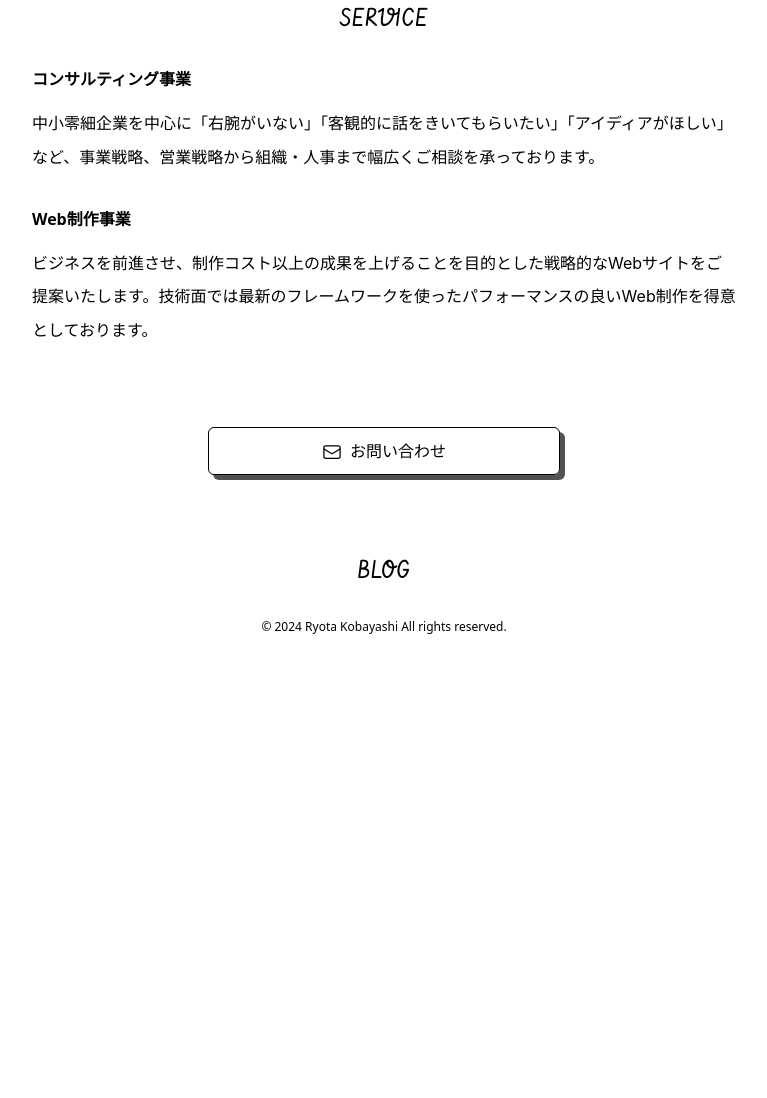
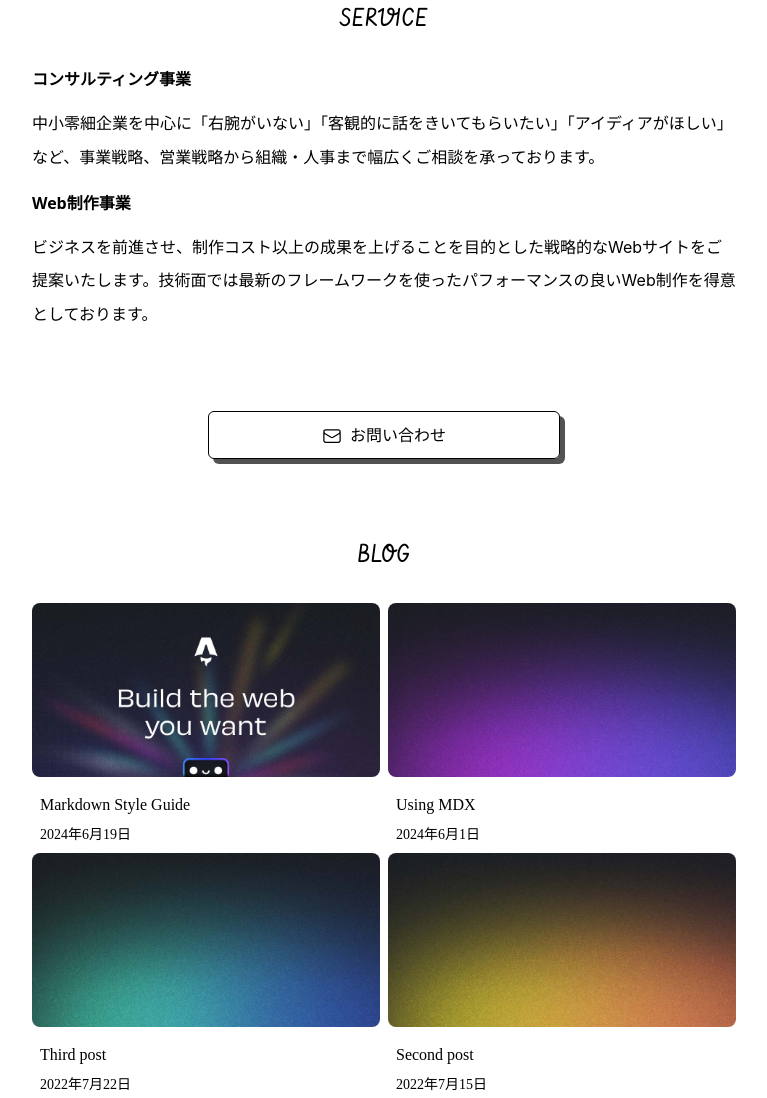
Before and after one commit to Ryota-Kobayashi/MySite, an Astro site: page / in a window 1280 px wide. Shown: the part 515-1613 px from the top of the page, without its empty margins (256-1023 px from the left). Before the commit the page ends 1150 px from the top, so only its background shows below. Built offline with nearby package versions, Linux system fonts and the light colour scheme; Astro itself is replaced by a stand-in of ours; a web font is replaced by a local one.

Commit message:
componentに切り出し

```diff
--- /dev/null
+++ b/src/components/BlogList.astro
@@ -0,0 +1,41 @@
+---
+import { getCollection } from "astro:content";
+import FormattedDate from "../components/FormattedDate.astro";
+
+const posts = (await getCollection("blog")).sort(
+  (a, b) => b.data.pubDate.valueOf() - a.data.pubDate.valueOf(),
+);
+---
+
+<ul class="grid md:grid-cols-2 gap-2">
+  {
+    posts.map((post) => (
+      <li>
+        <a href={`/blog/${post.slug}/`}>
+          <img
+            width={720}
+            height={360}
+            src={post.data.heroImage}
+            alt=""
+            class="rounded-lg"
+          />
+          <h4 class="font-Zenkaku ml-2 mt-4 mb-1">{post.data.title}</h4>
+          <span class="font-Zenkaku text-sm ml-2">
+            <FormattedDate date={post.data.pubDate} />
+          </span>
+        </a>
+        {post.data.tags && post.data.tags.length > 0 && (
+          <ul class="flex flex-wrap">
+            {post.data.tags.map((tag) => (
+              <a href={`/tags/${tag}/`}>
+                <li class="ml-2 mr-1 my-2 px-2 py-1 ring-1 ring-gray-400 rounded font-Zenkaku text-xs">
+                  # {tag}
+                </li>
+              </a>
+            ))}
+          </ul>
+        )}
+      </li>
+    ))
+  }
+</ul>
--- /dev/null
+++ b/src/components/ContactButton.astro
@@ -0,0 +1,21 @@
+<a href="/form">
+  <button
+    class="group relative block w-full md:w-1/2 mx-auto my-20 h-12 items-center justify-center overflow-hidden rounded-md border border-black bg-transparent px-6 font-medium transition-all duration-100 [box-shadow:5px_5px_rgb(82_82_82)] active:translate-x-[3px] active:translate-y-[3px] active:[box-shadow:0px_0px_rgb(82_82_82)]"
+    ><svg
+      class="h5 w-5 mr-2 inline-block align-text-bottom"
+      data-slot="icon"
+      fill="none"
+      stroke-width="1.5"
+      stroke="currentColor"
+      viewBox="0 0 24 24"
+      xmlns="http://www.w3.org/2000/svg"
+      aria-hidden="true"
+    >
+      <path
+        stroke-linecap="round"
+        stroke-linejoin="round"
+        d="M21.75 6.75v10.5a2.25 2.25 0 0 1-2.25 2.25h-15a2.25 2.25 0 0 1-2.25-2.25V6.75m19.5 0A2.25 2.25 0 0 0 19.5 4.5h-15a2.25 2.25 0 0 0-2.25 2.25m19.5 0v.243a2.25 2.25 0 0 1-1.07 1.916l-7.5 4.615a2.25 2.25 0 0 1-2.36 0L3.32 8.91a2.25 2.25 0 0 1-1.07-1.916V6.75"
+      ></path>
+    </svg>お問い合わせ</button
+  >
+</a>
--- a/src/consts.ts
+++ b/src/consts.ts
@@ -1,6 +1,16 @@
-// Place any global data in this file.
-// You can import this data from anywhere in your site by using the `import` keyword.
-
 export const SITE_TITLE = "小林 良太";
 export const SITE_DESCRIPTION =
   "福岡と大阪を中心にコンサルティング事業とWeb制作事業を行う小林 良太の個人サイト兼Blogです。Blogでは仕事で得た知見を中心に、仕事用に読んだ本の読書メモなどおそらく誰かのためになる情報を発信していきます。";
+
+export const SERVICES = [
+  {
+    title: "コンサルティング事業",
+    description:
+      "中小零細企業を中心に「右腕がいない」「客観的に話をきいてもらいたい」「アイディアがほしい」など、事業戦略、営業戦略から組織・人事まで幅広くご相談を承っております。",
+  },
+  {
+    title: "Web制作事業",
+    description:
+      "ビジネスを前進させ、制作コスト以上の成果を上げることを目的とした戦略的なWebサイトをご提案いたします。技術面では最新のフレームワークを使ったパフォーマンスの良いWeb制作を得意としております。",
+  },
+];
--- a/src/pages/index.astro
+++ b/src/pages/index.astro
@@ -1,8 +1,10 @@
 ---
+import { SITE_TITLE, SITE_DESCRIPTION, SERVICES } from "../consts";
+import { Image } from "astro:assets";
 import BaseHead from "../components/BaseHead.astro";
+import ContactButton from "../components/ContactButton.astro";
+import BlogList from "../components/BlogList.astro";
 import Footer from "../components/Footer.astro";
-import { SITE_TITLE, SITE_DESCRIPTION } from "../consts";
-import { Image } from "astro:assets";
 import Avator from "../images/avator.jpg";
 ---
 
@@ -19,6 +21,7 @@ import Avator from "../images/avator.jpg";
             src={Avator}
             class="block shadow-md h-32 w-32 rounded-full mx-auto"
             alt="小林良太の写真"
+            loading="eager"
           />
         </div>
         <div class="mt-14 w-full mx-auto">
@@ -33,40 +36,21 @@ import Avator from "../images/avator.jpg";
       <section id="service">
         <div class="mt-14 w-full mx-auto">
           <h2 class="subheader">service</h2>
-          <h3 class="font-bold my-4">コンサルティング事業</h3>
-          <p>
-            中小零細企業を中心に「右腕がいない」「客観的に話をきいてもらいたい」「アイディアがほしい」など、事業戦略、営業戦略から組織・人事まで幅広くご相談を承っております。
-          </p>
-          <h3 class="font-bold mt-8 mb-4">Web制作事業</h3>
-          <p>
-            ビジネスを前進させ、制作コスト以上の成果を上げることを目的とした戦略的なWebサイトをご提案いたします。技術面では最新のフレームワークを使ったパフォーマンスの良いWeb制作を得意としております。
-          </p>
+          {
+            SERVICES.map((service) => (
+              <div>
+                <h3 class="font-bold my-4">{service.title}</h3>
+                <p>{service.description}</p>
+              </div>
+            ))
+          }
         </div>
-        <a href="/form">
-          <button
-            class="group relative block w-full md:w-1/2 mx-auto my-20 h-12 items-center justify-center overflow-hidden rounded-md border border-black bg-transparent px-6 font-medium transition-all duration-100 [box-shadow:5px_5px_rgb(82_82_82)] active:translate-x-[3px] active:translate-y-[3px] active:[box-shadow:0px_0px_rgb(82_82_82)]"
-            ><svg
-              class="h5 w-5 mr-2 inline-block align-text-bottom"
-              data-slot="icon"
-              fill="none"
-              stroke-width="1.5"
-              stroke="currentColor"
-              viewBox="0 0 24 24"
-              xmlns="http://www.w3.org/2000/svg"
-              aria-hidden="true"
-            >
-              <path
-                stroke-linecap="round"
-                stroke-linejoin="round"
-                d="M21.75 6.75v10.5a2.25 2.25 0 0 1-2.25 2.25h-15a2.25 2.25 0 0 1-2.25-2.25V6.75m19.5 0A2.25 2.25 0 0 0 19.5 4.5h-15a2.25 2.25 0 0 0-2.25 2.25m19.5 0v.243a2.25 2.25 0 0 1-1.07 1.916l-7.5 4.615a2.25 2.25 0 0 1-2.36 0L3.32 8.91a2.25 2.25 0 0 1-1.07-1.916V6.75"
-              ></path>
-            </svg>お問い合わせ</button
-          >
-        </a>
+        <ContactButton />
       </section>
       <section id="blog">
         <div class="mt-14 w-full mx-auto">
           <h2 class="subheader">blog</h2>
+          <BlogList />
         </div>
       </section>
     </main>
```
